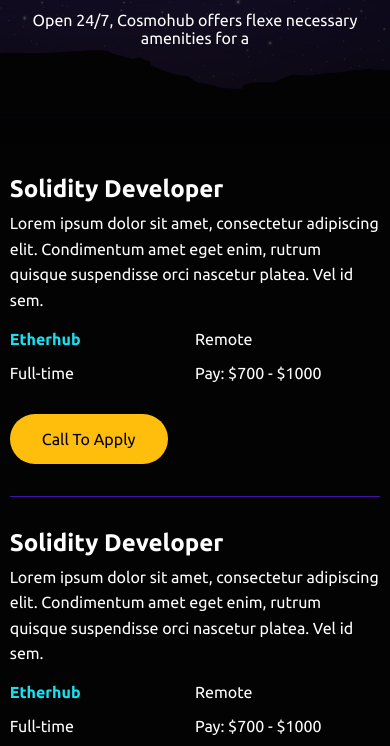
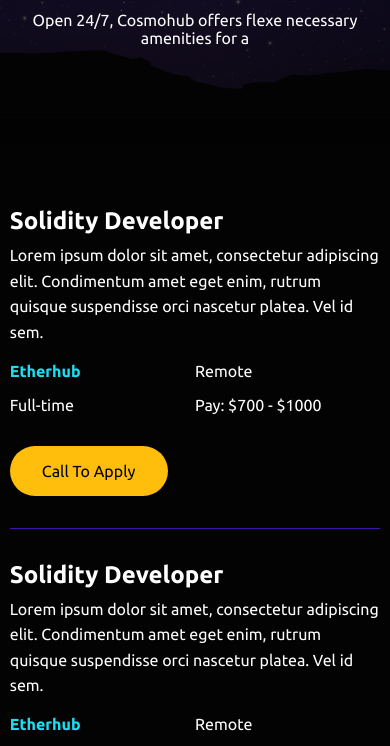
Before and after one commit to usa3amustafa/cosmohub, a plain HTML site: page jobs.html in a window 390 px wide. Shown: the part 330-1076 px from the top of the page. Drawn offline with Linux system fonts and the light colour scheme.

Commit message:
responsive

```diff
--- a/css/style.css
+++ b/css/style.css
@@ -901,6 +901,10 @@
 
   /* jobs */
 
+  .jobs {
+    padding: 2rem 0;
+  }
+
   .jobs-section {
     padding: 4rem 0 6rem 0;
   }
```
